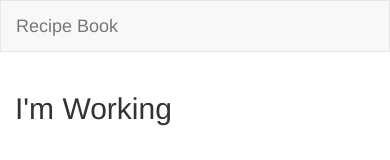
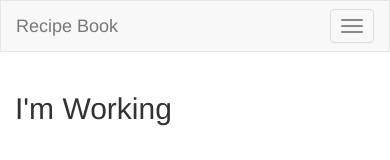
Before and after one commit to PontusVallgren/Recipes-app, an Angular app: page / in a window 390 px wide. Shown: the top 160 px of the page. Built offline with nearby package versions, Linux system fonts and the light colour scheme.

Commit message:
add hamburger menu

```diff
--- a/src/app/header/header.component.html
+++ b/src/app/header/header.component.html
@@ -1,9 +1,20 @@
 <nav class="navbar navbar-default">
   <div class="container-fluid">
     <div class="navbar-header">
+      <button
+        type="button"
+        class="navbar-toggle"
+        (click)="collapsed = !collapsed"
+      >
+        <span class="icon-bar" *ngFor="let iconBar of [1, 2, 3]"></span>
+      </button>
       <a href="#" class="navbar-brand">Recipe Book</a>
     </div>
-    <div class="collapse navbar-collapse">
+    <div
+      class="navbar-collapse"
+      [class.collapse]="collapsed"
+      (window:resize)="collapsed = true"
+    >
       <ul class="nav navbar-nav">
         <li><a href="#">Recipes</a></li>
         <li><a href="#">Shopping List</a></li>
--- a/src/app/header/header.component.ts
+++ b/src/app/header/header.component.ts
@@ -6,6 +6,7 @@
   styleUrls: ['./header.component.css']
 })
 export class HeaderComponent implements OnInit {
+  collapsed = true
 
   constructor() { }
 
```
